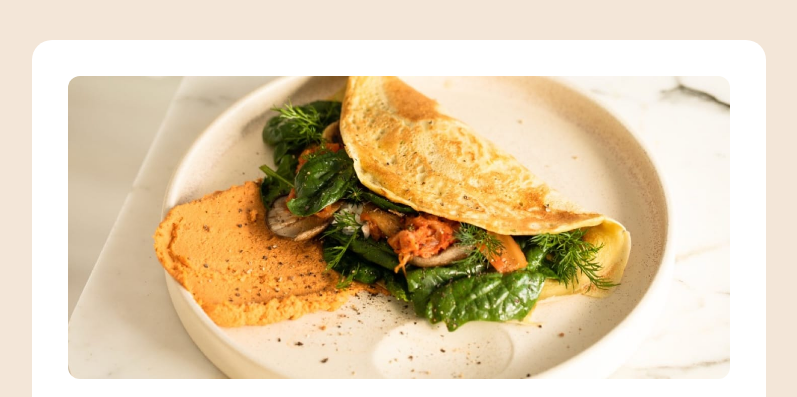
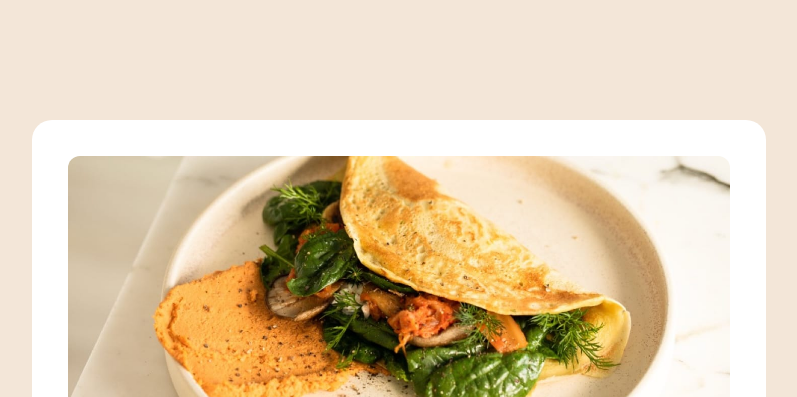
Before and after one commit to JohnMwendwa/recipe-page, a plain HTML site: page index.html in a window 1280 px wide. Shown: the top 397 px of the page, without its empty margins (241-1038 px from the left). Drawn offline with Linux system fonts and the light colour scheme.

Commit message:
increase spacing

```diff
--- a/style.css
+++ b/style.css
@@ -127,7 +127,7 @@ tr:last-child td {
 
 @media screen and (min-width: 640px) {
   body {
-    padding: 2.5rem;
+    padding: 7.5rem;
   }
 
   .container {
```
